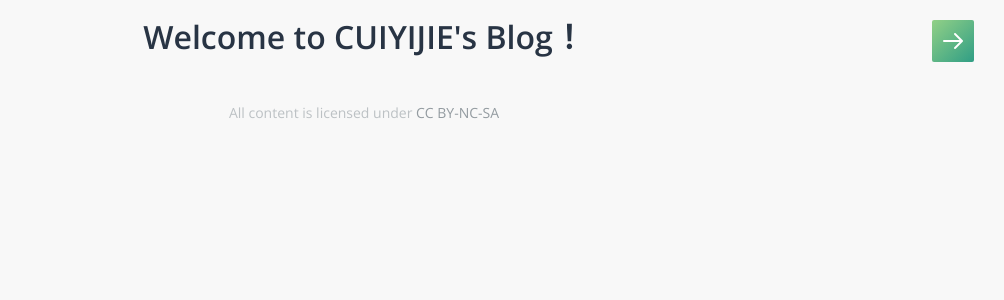
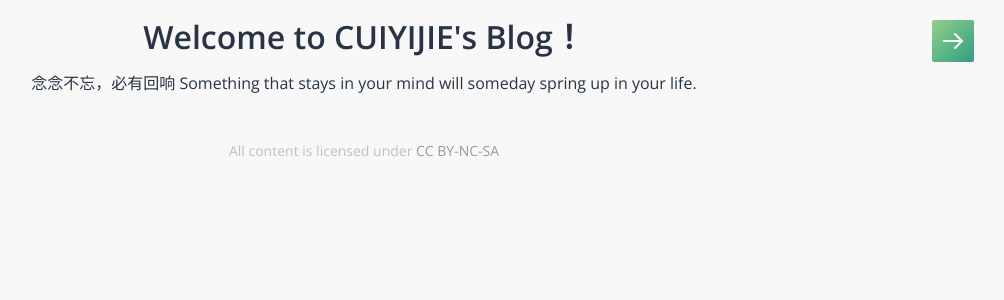
Before and after one commit to AwsomeCui/cc976655.github.io, a Jekyll site: the page built from index.html, in a window 1280 px wide. Shown: the top 300 px of the page, without its empty margins (276-1280 px from the left). Built offline with Jekyll 4.4.1, drawn with Linux system fonts in a browser that asks for light colours; some web fonts are replaced; comment, search, counter and statistics services are not loaded.

Commit message:
edit index

```diff
--- a/index.html
+++ b/index.html
@@ -3,4 +3,6 @@ layout: default
 ---
 <div id="home" class="container">
   <h1>Welcome to CUIYIJIE's Blog！</h1>
+  <p>念念不忘，必有回响
+Something that stays in your mind will someday spring up in your life.</p>
 </div>
```
